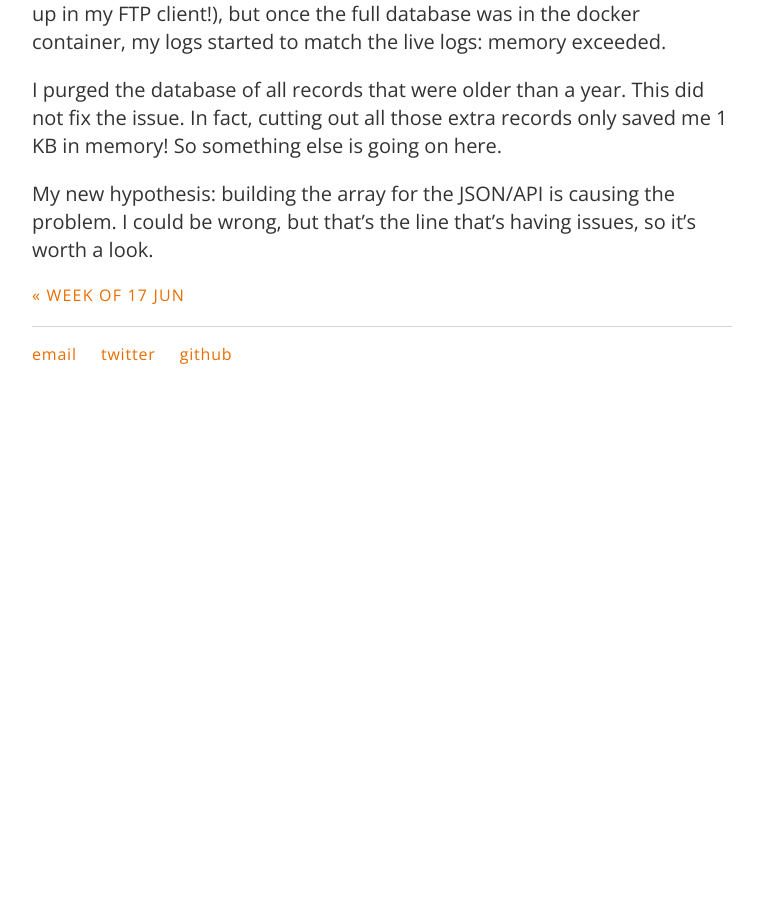
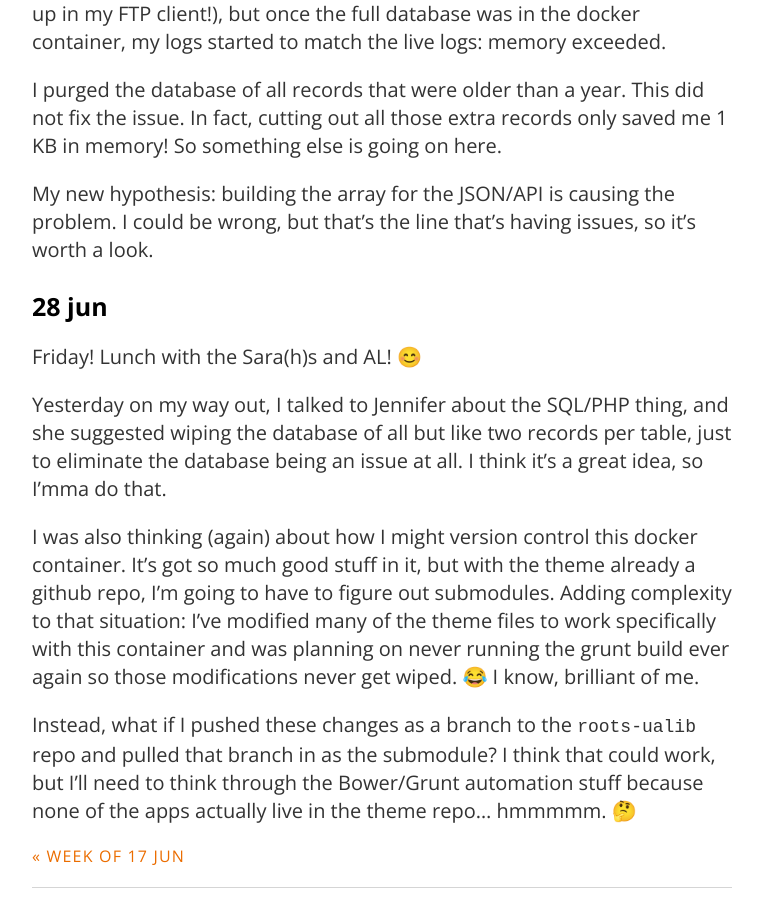
Before and after one commit to carylwyatt/carylwyatt.github.io, a Jekyll site: the page built from _posts/2019-06-24-week-of-24-jun.md, in a window 1280 px wide and 900 px high, scrolled down 3149 px. Shown: the whole window, without its empty margins (258-1020 px from the left). Built offline with Jekyll 4.4.1, drawn with Linux system fonts in a browser that asks for light colours; emoji names are drawn with the system emoji font; before the commit the page ends 3554 px from its top, so only the background shows below that.

Commit message:
morning thoughts

```diff
--- a/_posts/2019-06-24-week-of-24-jun.md
+++ b/_posts/2019-06-24-week-of-24-jun.md
@@ -59,3 +59,13 @@ I've been using the "dev" version of the databases in the docker container, but
 I purged the database of all records that were older than a year. This did not fix the issue. In fact, cutting out all those extra records only saved me 1 KB in memory! So something else is going on here.
 
 My new hypothesis: building the array for the JSON/API is causing the problem. I could be wrong, but that's the line that's having issues, so it's worth a look.
+
+### 28 jun
+
+Friday! Lunch with the Sara(h)s and AL! :blush:
+
+Yesterday on my way out, I talked to Jennifer about the SQL/PHP thing, and she suggested wiping the database of all but like two records per table, just to eliminate the database being an issue at all. I think it's a great idea, so I'mma do that.
+
+I was also thinking (again) about how I might version control this docker container. It's got so much good stuff in it, but with the theme already a github repo, I'm going to have to figure out submodules. Adding complexity to that situation: I've modified many of the theme files to work specifically with this container and was planning on never running the grunt build ever again so those modifications never get wiped. :joy: I know, brilliant of me.
+
+Instead, what if I pushed these changes as a branch to the `roots-ualib` repo and pulled that branch in as the submodule? I think that could work, but I'll need to think through the Bower/Grunt automation stuff because none of the apps actually live in the theme repo... hmmmmm. :thinking:
```
